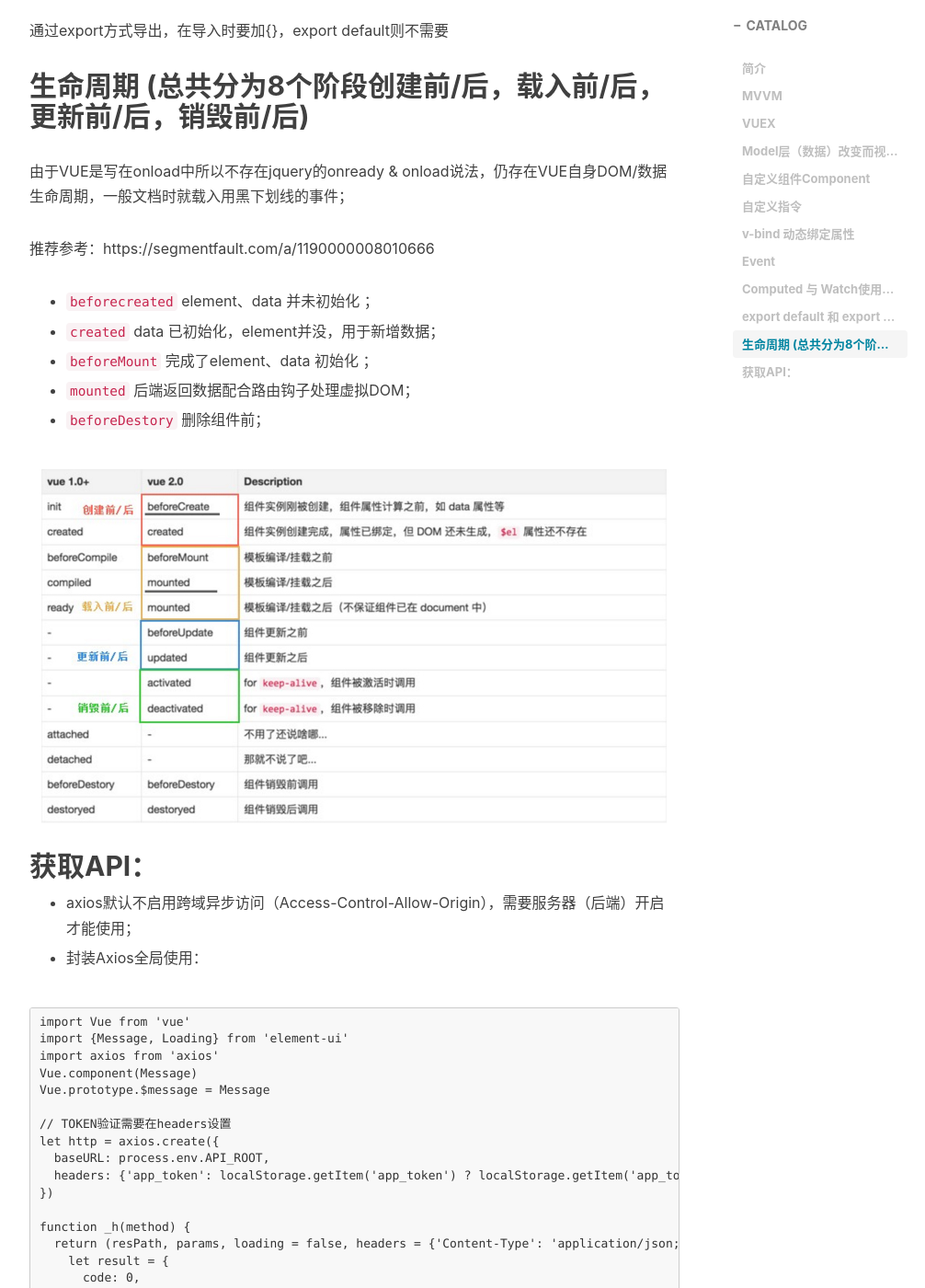
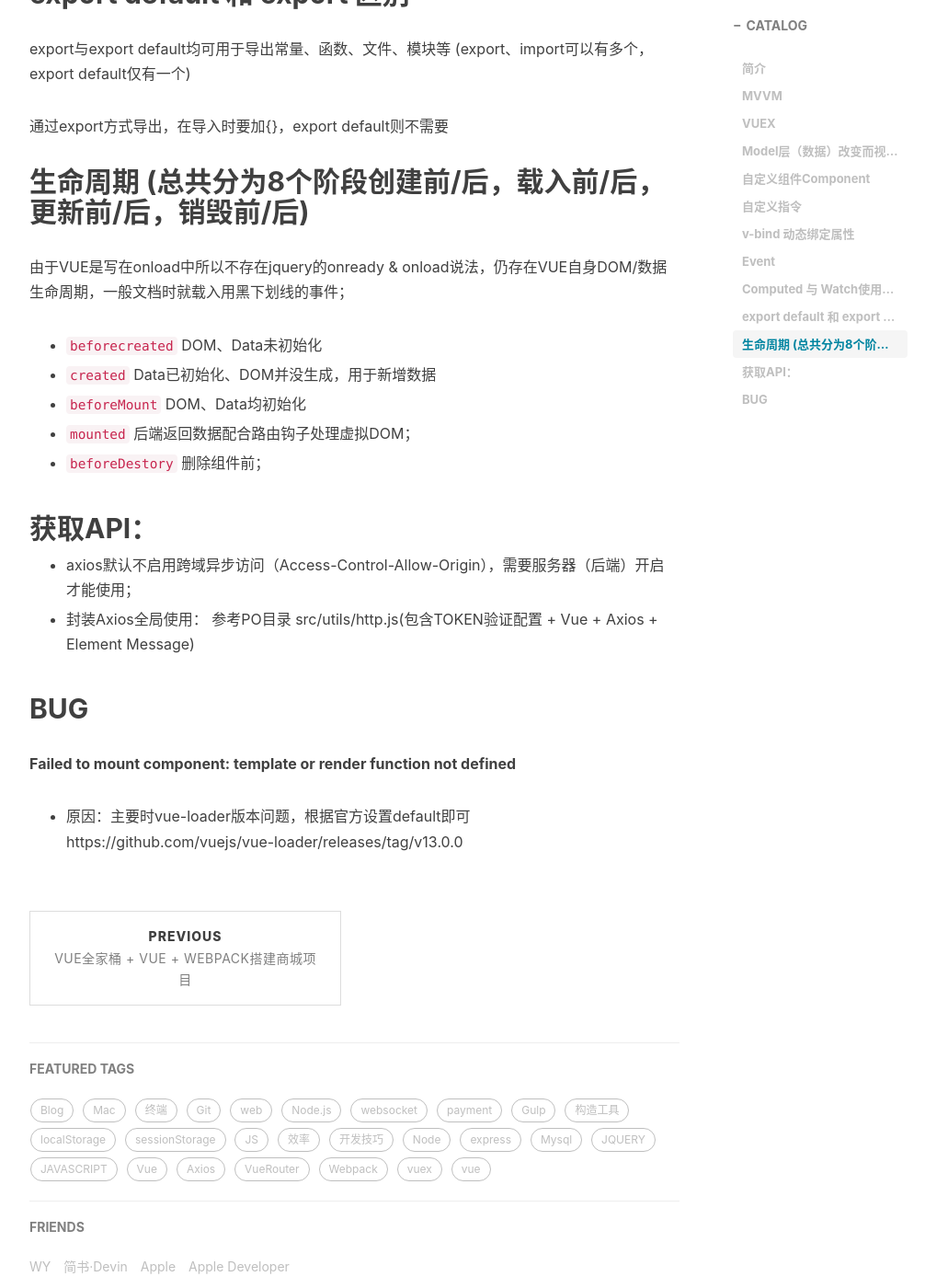
Before and after one commit to devin-huang/devin-huang.github.io, a Jekyll site: the page built from _posts/2017-08-01-Vue开发.md, in a window 1280 px wide and 1400 px high, scrolled down 5907 px. Shown: the whole window at 92% size, without its empty margins (233-1239 px from the left). Built offline with Jekyll 4.4.1, drawn with Linux system fonts in a browser that asks for light colours; nearby versions of some CDN libraries; comment, search, counter and statistics services are not loaded; some of the changed text lies outside the part shown.

Commit message:
Update 2017-08-01-Vue开发.md

````diff
--- a/_posts/2017-08-01-Vue开发.md
+++ b/_posts/2017-08-01-Vue开发.md
@@ -63,6 +63,8 @@ this.$set(object,index,value); // 对象重绘(object:对象,index:索引,value
 ```
 
 ## 自定义组件Component
+
+native：父组件绑定的事件跟子组件绑定的自定义事件名称相同时可用.native修饰符执行父组件原生事件：
 
 ```
 组件HTML调用
@@ -217,106 +219,26 @@ export与export default均可用于导出常量、函数、文件、模块等 (e
 
 由于VUE是写在onload中所以不存在jquery的onready & onload说法，仍存在VUE自身DOM/数据生命周期，一般文档时就载入用黑下划线的事件；
 
-推荐参考：https://segmentfault.com/a/1190000008010666
+* `beforecreated` DOM、Data未初始化
 
-* `beforecreated` element、data 并未初始化 ；
+* `created`       Data已初始化、DOM并没生成，用于新增数据
 
-* `created` data 已初始化，element并没，用于新增数据；
+* `beforeMount`   DOM、Data均初始化
 
-* `beforeMount` 完成了element、data 初始化 ；
-
-* `mounted` 后端返回数据配合路由钩子处理虚拟DOM；
+* `mounted`       后端返回数据配合路由钩子处理虚拟DOM；
 
 * `beforeDestory` 删除组件前；
 
-![](/img/pubilc/vue-lifeCycle.jpg)
 
 ## 获取API：
 
 * axios默认不启用跨域异步访问（Access-Control-Allow-Origin），需要服务器（后端）开启才能使用；
 
+* 封装Axios全局使用：
+参考PO目录 src/utils/http.js(包含TOKEN验证配置 + Vue + Axios + Element Message)
 
-* 封装Axios全局使用：
+## BUG
 
-```
-import Vue from 'vue'
-import {Message, Loading} from 'element-ui'
-import axios from 'axios'
-Vue.component(Message)
-Vue.prototype.$message = Message
+**Failed to mount component: template or render function not defined**
 
-// TOKEN验证需要在headers设置
-let http = axios.create({
-  baseURL: process.env.API_ROOT,
-  headers: {'app_token': localStorage.getItem('app_token') ? localStorage.getItem('app_token') : getCookie('sst-vue-po-sessionId')}
-})
-
-function _h(method) {
-  return (resPath, params, loading = false, headers = {'Content-Type': 'application/json;charset=UTF-8'}) => {
-    let result = {
-      code: 0,
-      message: '',
-      data: {},
-      error: null,
-      exception: null
-    }
-    let loadingInstance = loading ?  Vue.prototype.$loading({
-      lock: true,
-      text: 'loading ...',
-      fullscreen: true
-    }) : null;
-
-    return http[method](resPath, params, headers)
-      .then(response => {
-        result.code = response.data.code
-        result.data = response.data.data
-        result.message = response.data.message
-        loadingInstance && loadingInstance.close()
-        if (response.data.code === '200') {
-          return Promise.resolve(result)
-        } else if (response.data.code === '507') {
-          Vue.prototype.$message && Vue.prototype.$message.error(result.message) // 全局返回错误信息（下面雷同）
-          top.location.href = process.env.LOGIN_URL
-        }
-        else {
-          loadingInstance && loadingInstance.close()
-          Vue.prototype.$message && Vue.prototype.$message.error(result.message)
-          result.error = true
-          return Promise.resolve(result)
-        }
-      })
-      .catch(error => {
-        console.log('request error:', error)
-
-        result.error = error || new Error('request error')
-        result.exception = error.exception || null
-        result.message = error.message || 'request error'
-        result.code = error.status
-
-        Vue.prototype.$message && Vue.prototype.$message.error(result.message)
-        return Promise.resolve(result)
-      })
-  }
-}
-
-function getCookie(cname) {
-  var name = cname + "=";
-  var ca = document.cookie.split(';');
-  for (var i = 0; i < ca.length; i++) {
-    var c = ca[i];
-    console.log(c)
-    while (c.charAt(0) == ' ') c = c.substring(1);
-    if (c.indexOf(name) != -1) {
-      return c.substring(name.length, c.length);
-    }
-  }
-  return "";
-}
-
-export default {
-  get: _h('get'),
-  post: _h('post'),
-  delete: _h('delete')
-}
-
-```
+* 原因：主要时vue-loader版本问题，根据官方设置default即可 https://github.com/vuejs/vue-loader/releases/tag/v13.0.0
````
